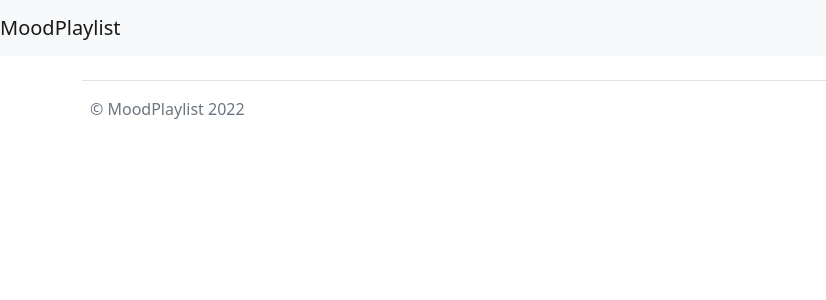
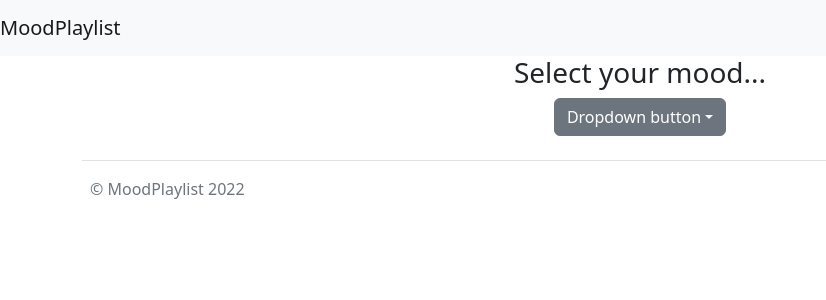
Before and after one commit to jcdoran33/mood-playlist, a React (Create React App) app: page / in a window 1280 px wide. Shown: the top 300 px of the page, without its empty margins (0-826 px from the left). Built offline with nearby package versions, Linux system fonts and the light colour scheme.

Commit message:
added proper cdn links for bootstrap js so dropwdown wokrs. Added moodSelector component content

```diff
--- a/package.json
+++ b/package.json
@@ -7,6 +7,8 @@
     "@testing-library/react": "^13.3.0",
     "@testing-library/user-event": "^13.5.0",
     "bootstrap": "^5.2.0",
+    "jquery": "^3.6.1",
+    "popper.js": "^1.16.1",
     "react": "^18.2.0",
     "react-dom": "^18.2.0",
     "react-scripts": "5.0.1",
--- a/public/index.html
+++ b/public/index.html
@@ -24,6 +24,7 @@
       work correctly both with client-side routing and a non-root public URL.
       Learn how to configure a non-root public URL by running `npm run build`.
     -->
+    <link href="https://cdn.jsdelivr.net/npm/bootstrap@5.2.0/dist/css/bootstrap.min.css" rel="stylesheet" integrity="sha384-gH2yIJqKdNHPEq0n4Mqa/HGKIhSkIHeL5AyhkYV8i59U5AR6csBvApHHNl/vI1Bx" crossorigin="anonymous">
     <title>React App</title>
   </head>
   <body>
@@ -39,5 +40,8 @@
       To begin the development, run `npm start` or `yarn start`.
       To create a production bundle, use `npm run build` or `yarn build`.
     -->
+    <script src="https://code.jquery.com/jquery-3.4.1.slim.min.js" integrity="sha384-J6qa4849blE2+poT4WnyKhv5vZF5SrPo0iEjwBvKU7imGFAV0wwj1yYfoRSJoZ+n" crossorigin="anonymous"></script>
+    <script src="https://cdn.jsdelivr.net/npm/popper.js@1.16.0/dist/umd/popper.min.js" integrity="sha384-Q6E9RHvbIyZFJoft+2mJbHaEWldlvI9IOYy5n3zV9zzTtmI3UksdQRVvoxMfooAo" crossorigin="anonymous"></script>
+    <script src="https://cdn.jsdelivr.net/npm/bootstrap@4.4.1/dist/js/bootstrap.min.js" integrity="sha384-wfSDF2E50Y2D1uUdj0O3uMBJnjuUD4Ih7YwaYd1iqfktj0Uod8GCExl3Og8ifwB6" crossorigin="anonymous"></script>
   </body>
 </html>
--- a/src/App.js
+++ b/src/App.js
@@ -13,6 +13,7 @@ function App() {
     <div className="App">
       <Header />
 
+      <MoodSelector />
 
       <Footer />
     </div>
--- a/src/components/Footer.js
+++ b/src/components/Footer.js
@@ -27,4 +27,5 @@ function Footer() {
 
 };
 
+//export component 'Footer'
 export default Footer;
--- a/src/components/MoodSelector.js
+++ b/src/components/MoodSelector.js
@@ -0,0 +1,28 @@
+//import React
+import React from 'react';
+
+function MoodSelector() {
+
+    return (
+        <div className="mood-selector">
+            <div className="mood-header">
+                <h3>Select your mood...</h3>
+            </div>
+            <div class="dropdown">
+                <button class="btn btn-secondary dropdown-toggle" type="button" id="dropdownMenuButton" data-toggle="dropdown" aria-haspopup="true" aria-expanded="false">
+                    Dropdown button
+                </button>
+                <div class="dropdown-menu" aria-labelledby="dropdownMenuButton">
+                    <a class="dropdown-item" href="index.html">Euphoric</a>
+                    <a class="dropdown-item" href="index.html">Pensive</a>
+                    <a class="dropdown-item" href="index.html">Funky</a>
+                </div>
+            </div>
+            <script src="https://cdn.jsdelivr.net/npm/@popperjs/core@2.11.5/dist/umd/popper.min.js" integrity="sha384-Xe+8cL9oJa6tN/veChSP7q+mnSPaj5Bcu9mPX5F5xIGE0DVittaqT5lorf0EI7Vk" crossorigin="anonymous"></script>
+<script src="https://cdn.jsdelivr.net/npm/bootstrap@5.2.0/dist/js/bootstrap.min.js" integrity="sha384-ODmDIVzN+pFdexxHEHFBQH3/9/vQ9uori45z4JjnFsRydbmQbmL5t1tQ0culUzyK" crossorigin="anonymous"></script>
+        </div>
+    )
+}
+
+//export component 'MoodSelector'
+export default MoodSelector;
```
Also changed, not shown: 1 other file (tests, documents, lock files or other folders).
